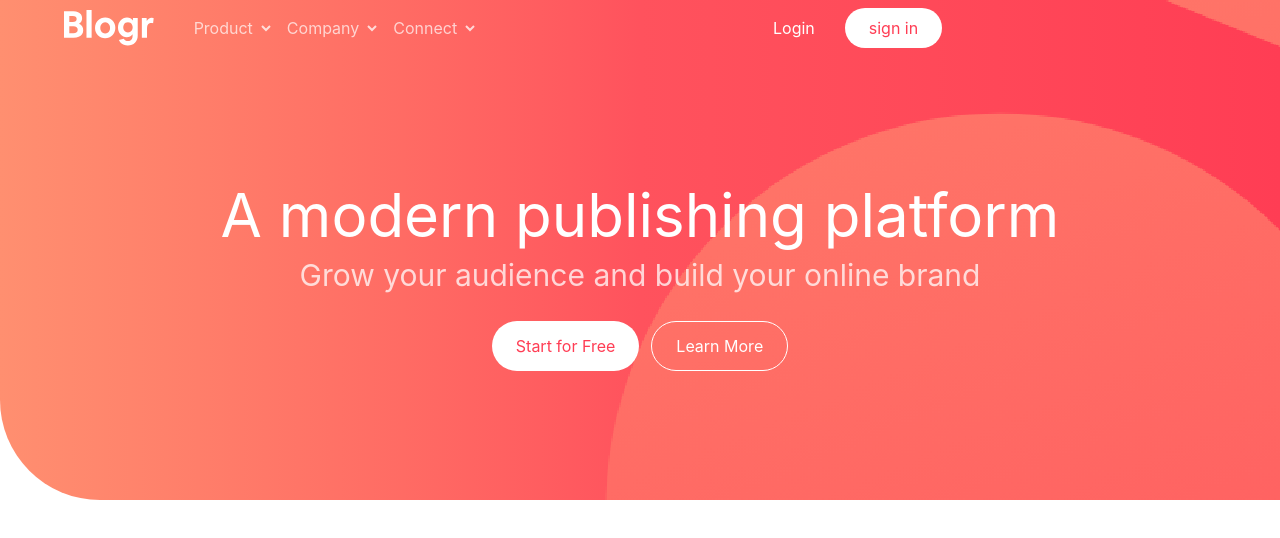
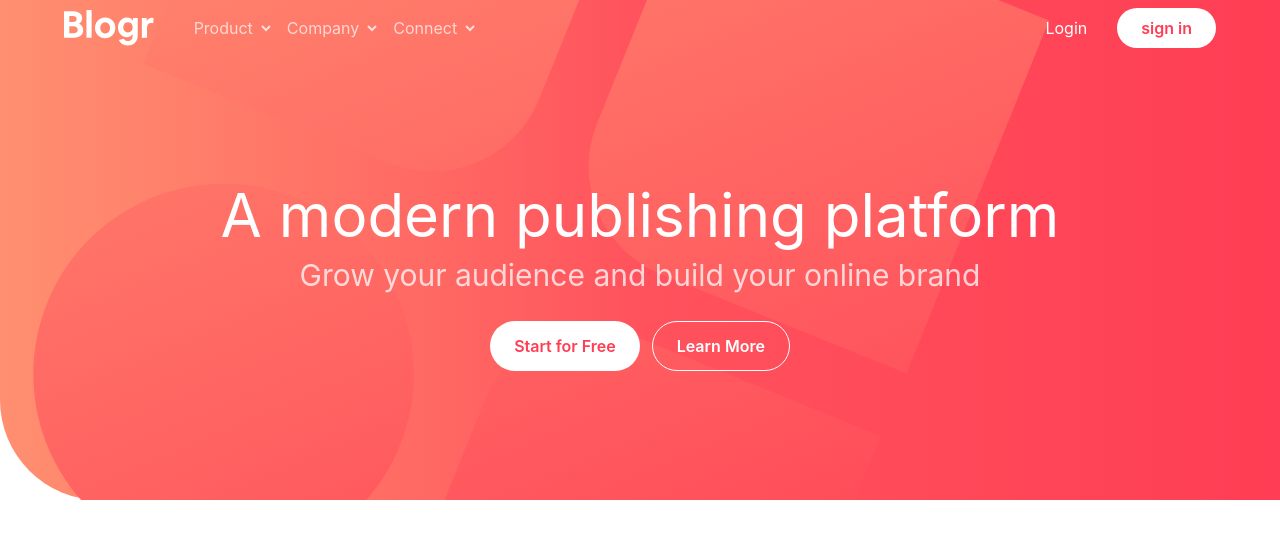
Before and after one commit to Jeanclaude09-dev/blogr-landing-page-main, a React (Vite) app: page / in a window 1280 px wide. Shown: the top 538 px of the page. Built offline with nearby package versions, Linux system fonts and the light colour scheme.

Commit message:
ft(hamberger menu & nav ux)

```diff
--- a/src/App.css
+++ b/src/App.css
@@ -25,3 +25,9 @@
   --color-purple-950: hsl(237, 17%, 21%);
   --color-purple-900: hsl(237, 23%, 31%);
 }
+
+.img-bg {
+  background: url(/images/bg-pattern-intro-mobile.svg) no-repeat;
+  background-position: right;
+  background-size: 120%;
+}
--- a/src/component/hero.jsx
+++ b/src/component/hero.jsx
@@ -3,6 +3,7 @@ import { useState } from "react"
 
 export default function HeroSection() {
   const [isActive, setIsActive] = useState(false);
+  const [isOpen, setIsOpen] = useState(false)
 
   const links = [
     {
@@ -26,7 +27,14 @@ export default function HeroSection() {
     <section className="w-full bg-linear-to-r from-orange-300 via-red-500 to-red-550 min-h-125 rounded-bl-[100px] flex justify-center relative">
 
       {/* background */}
-      <div className="absolute inset-0   bg-position-[10px]  bg-[url('/images/bg-pattern-intro-mobile.svg')] md:bg-[url('/images/bg-pattern-intro-desktop.svg')]" />
+      {/* <div className="absolute inset-0   bg-position-[10px]  bg-[url('/images/bg-pattern-intro-mobile.svg')] md:bg-[url('/images/bg-pattern-intro-desktop.svg')]" /> */}
+      <div className="absolute inset-0  img-bg" />
+
+      {isOpen === "true" &&
+        <div className="w-2/3 bg-white h-screen">
+
+        </div>
+      }
 
       {/* container */}
       <div className="z-10 px-8 py-4 md:py-0 md:p-0 min-h-full min-w-2xs lg:min-w-6xl flex flex-col ">
@@ -35,17 +43,19 @@ export default function HeroSection() {
         {/* content */}
 
         {/* nav */}
-        <nav className="flex items-center py-2 text-white/70 gap-10" >
+        <nav className="flex items-center justify-between  py-2 text-white/70 gap-10" >
 
+          {/* left nav */}
           <a href="#">
             <img src={logo} alt="blogr logo" />
           </a>
 
-          <div className="w-full hidden md:flex justify-between relative">
-            <div className="flex gap-4 ">
+          {/* Right nav */}
+          <div className="w-full flex justify-between relative">
+            <div className="flex gap-4 hidden md:flex ">
               {links.map((link) => (
                 <div ley={link.id} className="flex items-center">
-                  <span onClick={() => setIsActive(isActive === link.id ? null : link.id)} className="flex items-center gap-2 cursor-pointer">
+                  <span onClick={() => setIsActive(isActive === link.id ? null : link.id)} className="flex items-center gap-2 cursor-pointer hover:text-white hover:underline transition-all duration-300 ease">
                     <span>{link.link}</span>
                     <img src="/images/icon-arrow-light.svg" className={`max-w-3 max-h-3 duration-300 transform transition-transform ${isActive === link.id ? `rotate-180` : `rotate-0`}`} />
                   </span>
@@ -53,7 +63,7 @@ export default function HeroSection() {
                   {isActive === link.id &&
                     <div className="absolute -bottom-28  p-5  rounded-lg bg-white text-gray-600 min-w-25">
                       {link.options.map((option) => (
-                        <p key={option} className="cursor-pointer hover:text-gray-950  transform duration-300">{option}</p>
+                        <p key={option} className="cursor-pointer hover:text-gray-950  transform duration-300 ">{option}</p>
                       ))}
                     </div>}
                 </div>
@@ -61,16 +71,19 @@ export default function HeroSection() {
               ))}
             </div>
 
-            <div className="flex gap-1.5">
-              <button className="cursor-pointer py-2 px-6 rounded-full text-white text-bold ">Login</button>
-              <button className="cursor-pointer py-2 px-6 rounded-full bg-white text-red-550 text-bold">sign in</button>
+            <div className="flex gap-1.5 hidden md:flex">
+              <button className="cursor-pointer py-2 px-6 rounded-full text-white">Login</button>
+              <button className="cursor-pointer py-2 px-6 rounded-full bg-white text-red-550 font-semibold hover:bg-white/40 hover:text-white transition-color duration-300">sign in</button>
             </div>
 
-            <a href="#">
-              <img className="md:hidden" src="/images/icon-hamburger.svg" alt="menu" />
+
+          </div>
+
+            {/* hamberger menu */}
+            <a href="#" className="md:hidden hover:cursor-pointer">
+              <img  src="/images/icon-hamburger.svg" alt="menu"  />
             </a>
 
-          </div>
         </nav>
 
         {/* hero content */}
@@ -79,8 +92,8 @@ export default function HeroSection() {
           <h2 className="text-2xl lg:text-3xl text-center text-white/75">Grow your audience and build your online brand</h2>
 
           <div className="flex gap-3 mt-4">
-            <button className="cursor-pointer py-3 px-6 rounded-full bg-white text-red-550 text-bold">Start for Free</button>
-            <button className="cursor-pointer py-3 px-6 rounded-full border border-white  text-bold ">Learn More</button>
+            <button className="cursor-pointer py-3 px-6 rounded-full bg-white text-red-550 font-semibold hover:font-semibold hover:bg-white/40 hover:text-white transition-color duration-300">Start for Free</button>
+            <button className="cursor-pointer py-3 px-6 rounded-full border border-white hover:bg-white hover:semibold hover:text-red-550 transition-color duration-300 font-semibold ">Learn More</button>
           </div>
 
         </section>
```
